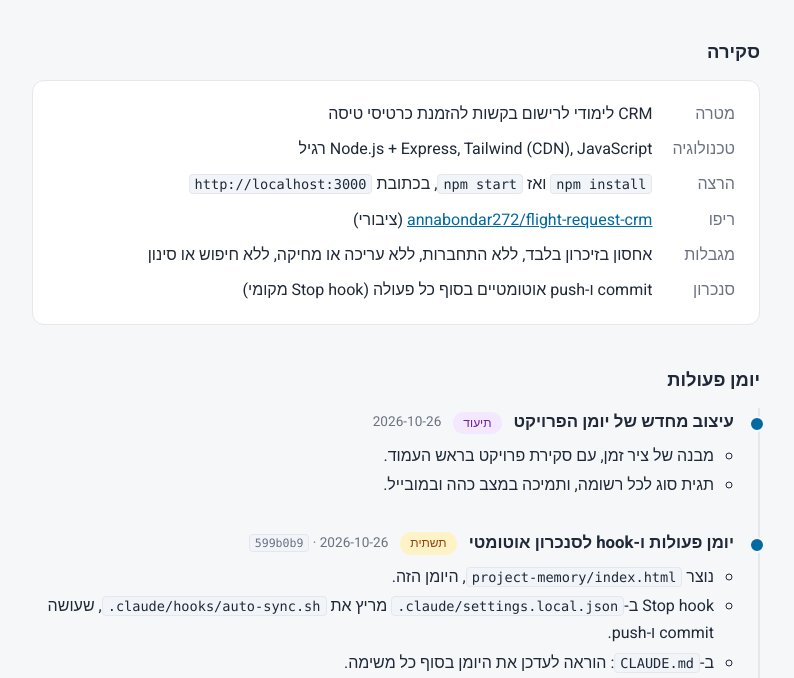
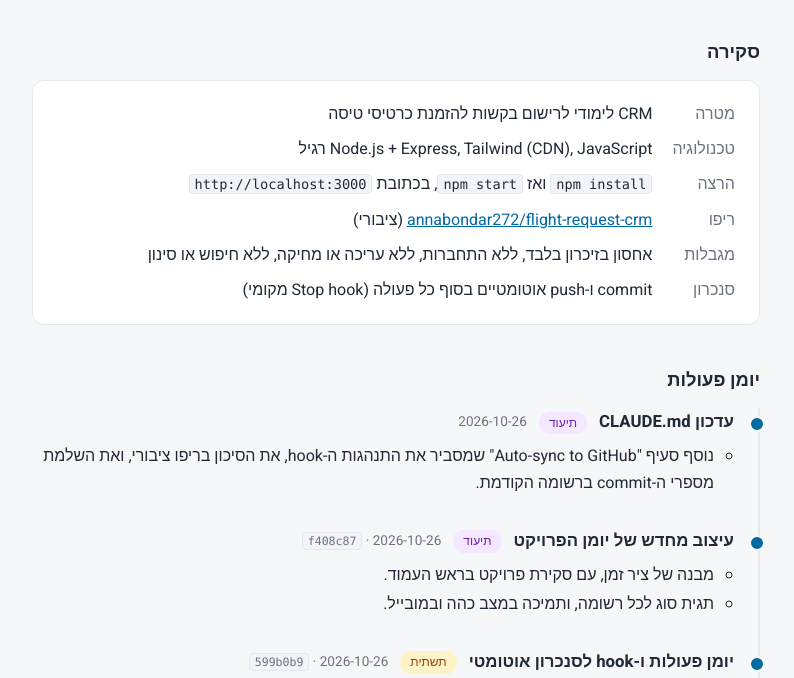
Before and after one commit to annabondar272/flight-request-crm, a website: page project-memory/index.html in a window 1280 px wide. Shown: the part 122-800 px from the top of the page, without its empty margins (244-1038 px from the left). Drawn offline with Linux system fonts and the light colour scheme.

Commit message:
Auto-sync: 2026-10-26 12:24
Changed: CLAUDE.md project-memory/index.html

```diff
--- a/project-memory/index.html
+++ b/project-memory/index.html
@@ -119,9 +119,20 @@
 
     <li class="entry">
       <div class="entry-head">
+        <h3>עדכון CLAUDE.md</h3>
+        <span class="tag docs">תיעוד</span>
+        <span class="meta">2026-10-26</span>
+      </div>
+      <ul>
+        <li>נוסף סעיף "Auto-sync to GitHub" שמסביר את התנהגות ה-hook, את הסיכון בריפו ציבורי, ואת השלמת מספרי ה-commit ברשומה הקודמת.</li>
+      </ul>
+    </li>
+
+    <li class="entry">
+      <div class="entry-head">
         <h3>עיצוב מחדש של יומן הפרויקט</h3>
         <span class="tag docs">תיעוד</span>
-        <span class="meta">2026-10-26</span>
+        <span class="meta">2026-10-26 · <code>f408c87</code></span>
       </div>
       <ul>
         <li>מבנה של ציר זמן, עם סקירת פרויקט בראש העמוד.</li>
```
Also changed, not shown: CLAUDE.md (+7 -1 lines).
